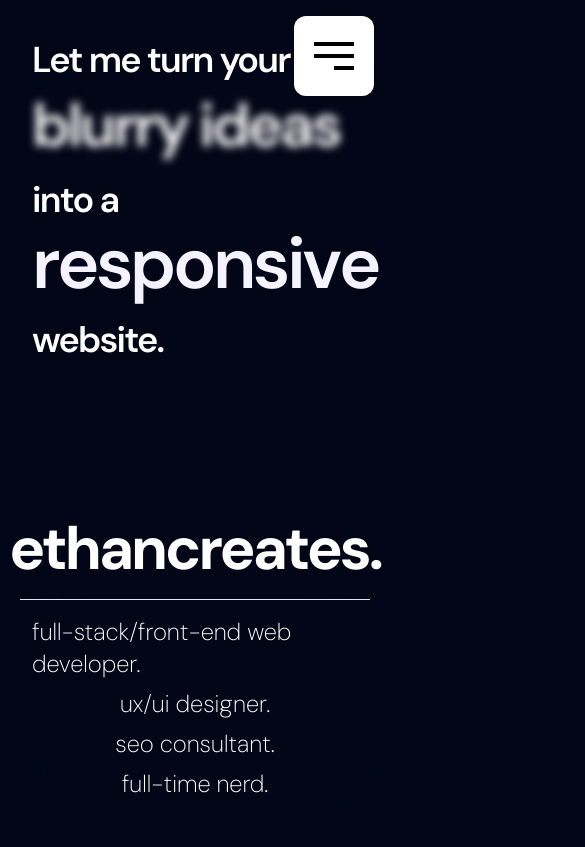
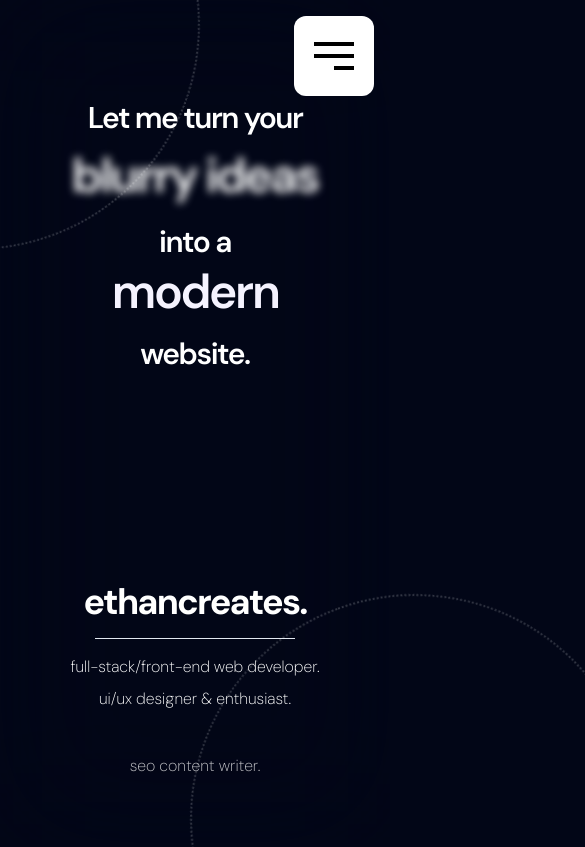
Before and after one commit to ethancreates/ethancreates-portfolio, a Next.js app: page / in a window 390 px wide. Shown: the top 847 px of the page, 585 px wide, since content can reach past the window. Built offline with nearby package versions, Linux system fonts and the light colour scheme.

Commit message:
updated mobile responsiveness, galaxy fold still not supported, added moving rings in the background

```diff
--- a/src/app/layout.tsx
+++ b/src/app/layout.tsx
@@ -3,6 +3,10 @@ import { DM_Sans } from "next/font/google";
 import "./globals.css";
 import { cn } from "@/lib/utils";
 import Navbar from "@/components/Navbar";
+import {
+  BottomRightCircle,
+  TopLeftCircle,
+} from "@/components/BackgroundCircles";
 
 const mainFont = DM_Sans({
   subsets: ["latin"],
@@ -25,12 +29,15 @@ export default function RootLayout({
       <body
         className={cn(
           mainFont.className,
-          "antialiased  h-screen bg-slate-950 backdrop-blur-3xl text-white"
+          "antialiased  h-screen bg-slate-950 backdrop-blur-3xl text-white overflow-clip"
         )}
       >
         <Navbar />
 
         {children}
+
+        <BottomRightCircle />
+        <TopLeftCircle />
       </body>
     </html>
   );
--- a/src/app/page.tsx
+++ b/src/app/page.tsx
@@ -2,7 +2,7 @@ import HeroSection from "@/components/HeroSection";
 
 export default function Home() {
   return (
-    <main className="flex flex-col items-center px-8  lg:max-w-screen-2xl md:mx-auto">
+    <main className="flex flex-col items-center px-8  lg:max-w-screen-2xl md:mx-auto ">
       <HeroSection />
     </main>
   );
--- /dev/null
+++ b/src/components/BackgroundCircles.tsx
@@ -0,0 +1,25 @@
+"use client";
+
+import { motion } from "framer-motion";
+
+export const TopLeftCircle = () => {
+  return (
+    <motion.div
+      initial={{ rotate: "0deg" }}
+      animate={{ rotate: "360deg" }}
+      transition={{ duration: 100, ease: "linear", repeat: Infinity }}
+      className="w-[450px] h-[450px] rounded-full border-2 border-white/20 lg:border-white border-dotted absolute z-0 -left-[250px] -top-[200px]"
+    />
+  );
+};
+
+export const BottomRightCircle = () => {
+  return (
+    <motion.div
+      initial={{ rotate: "0deg" }}
+      animate={{ rotate: "-360deg" }}
+      transition={{ duration: 100, ease: "linear", repeat: Infinity }}
+      className="w-[450px] h-[450px] rounded-full border-2 border-white/20 lg:border-white border-dotted absolute z-0 -right-[250px] -bottom-[200px] "
+    />
+  );
+};
--- a/src/components/HeroSection.tsx
+++ b/src/components/HeroSection.tsx
@@ -6,14 +6,14 @@ import { AnimatedText } from "./ui/animated-text";
 
 const HeroSection = () => {
   return (
-    <section className="flex w-full h-screen md:flex-row flex-col justify-between">
+    <section className="flex w-full h-screen lg:flex-row flex-col justify-between">
       {/* left side */}
-      <div className="md:basis-2/3 flex flex-col items-start md:justify-center text-4xl md:text-7xl font-semibold mt-10">
+      <div className="lg:basis-2/3 flex flex-col items-center lg:justify-center text-3xl lg:text-7xl font-semibold mt-[100px]  lg:mt-10">
         <motion.h1
           initial={{ opacity: 0, y: 150 }}
           animate={{ opacity: 1, y: 0 }}
           transition={{ duration: 1 }}
-          className="tracking-tighter max-md:mb-4 mb-2"
+          className="tracking-tighter max-lg:mb-4 mb-2"
         >
           Let me turn your
         </motion.h1>
@@ -21,7 +21,7 @@ const HeroSection = () => {
           initial={{ opacity: 0, y: 150 }}
           animate={{ opacity: 1, y: 0 }}
           transition={{ duration: 1, delay: 0.5 }}
-          className="blur-sm hover:blur-none tracking-tighter md:text-7xl text-6xl max-md:mb-6 mb-3"
+          className="blur-sm hover:blur-none tracking-tighter lg:text-7xl text-5xl max-lg:mb-6 mb-3"
         >
           blurry ideas
         </motion.h1>
@@ -29,7 +29,7 @@ const HeroSection = () => {
           initial={{ opacity: 0, y: 150 }}
           animate={{ opacity: 1, y: 0 }}
           transition={{ duration: 1, delay: 1 }}
-          className="tracking-tighter max-md:mb-2"
+          className="tracking-tighter max-lg:mb-2"
         >
           into a
         </motion.h1>
@@ -37,10 +37,18 @@ const HeroSection = () => {
           initial={{ opacity: 0, y: 150 }}
           animate={{ opacity: 1, y: 0 }}
           transition={{ duration: 1, delay: 1.5 }}
-          className="text-7xl lg:text-9xl max-md:mb-5 mb-3"
+          className="text-5xl lg:text-9xl max-lg:mb-5 mb-3"
         >
           <AnimatedText
-            phrases={["beautiful", "functional", "responsive", "modern"]}
+            phrases={[
+              "innovative",
+
+              "responsive",
+              "modern",
+              "scalable",
+              "user-friendly",
+              "secure",
+            ]}
           />
         </motion.div>
         <motion.h1
@@ -53,29 +61,29 @@ const HeroSection = () => {
         </motion.h1>
       </div>
       {/* right side */}
-      <div className="md:basis-1/3 flex flex-col items-center  md:items-end md:justify-center mb-10">
+      <div className="lg:basis-1/3 flex flex-col items-center  lg:items-end lg:justify-center mb-10">
         <motion.h1
           initial={{ opacity: 0, y: 150 }}
           animate={{ opacity: 1, y: 0 }}
-          transition={{ duration: 1 }}
-          className="text-6 mb-3 text-6xl md:text-8xl font-bold text-white tracking-tighter"
+          transition={{ duration: 1, delay: 3 }}
+          className="mb-3 text-4xl lg:text-7xl font-bold text-white tracking-tighter"
         >
           ethancreates.
         </motion.h1>
         <motion.div
           initial={{ opacity: 0, y: 150 }}
           animate={{ opacity: 1, y: 0 }}
-          transition={{ duration: 1, delay: 0.5 }}
+          transition={{ duration: 1, delay: 3.5 }}
         >
-          <Separator className="mt-2 mb-3 md:h-2 w-[350px]" />
+          <Separator className="mt-1 mb-3 w-[200px]  lg:w-[250px]" />
         </motion.div>
         {rightHeroData.map((data, index) => (
           <motion.div
             initial={{ opacity: 0, y: 150 }}
             animate={{ opacity: 1, y: 0 }}
-            transition={{ duration: 1, delay: 1 + index * 0.5 }}
+            transition={{ duration: 1, delay: 4 + index * 0.5 }}
             key={index}
-            className="text-2xl my-1 font-extralight"
+            className="lg:text-2xl my-1 font-extralight max-lg:text-center"
           >
             <h3 className="">{data.title}</h3>
           </motion.div>
@@ -83,8 +91,10 @@ const HeroSection = () => {
         <motion.div
           initial={{ opacity: 0, y: 150 }}
           animate={{ opacity: 1, y: 0 }}
-          transition={{ duration: 1, delay: 3 }}
-        ></motion.div>
+          transition={{ duration: 1, delay: 6.5 }}
+        >
+          <Separator className="mt-3 mb-3 w-[200px]  lg:w-[250px]" />
+        </motion.div>
       </div>
     </section>
   );
@@ -97,10 +107,10 @@ const rightHeroData = [
     title: "full-stack/front-end web developer.",
   },
   {
-    title: "ux/ui designer.",
+    title: "ui/ux designer & enthusiast.",
   },
   {
-    title: "seo consultant.",
+    title: "seo content writer.",
   },
   {
     title: "full-time nerd.",
```
Also changed, not shown: 1 other file (tests, documents, lock files or other folders).
